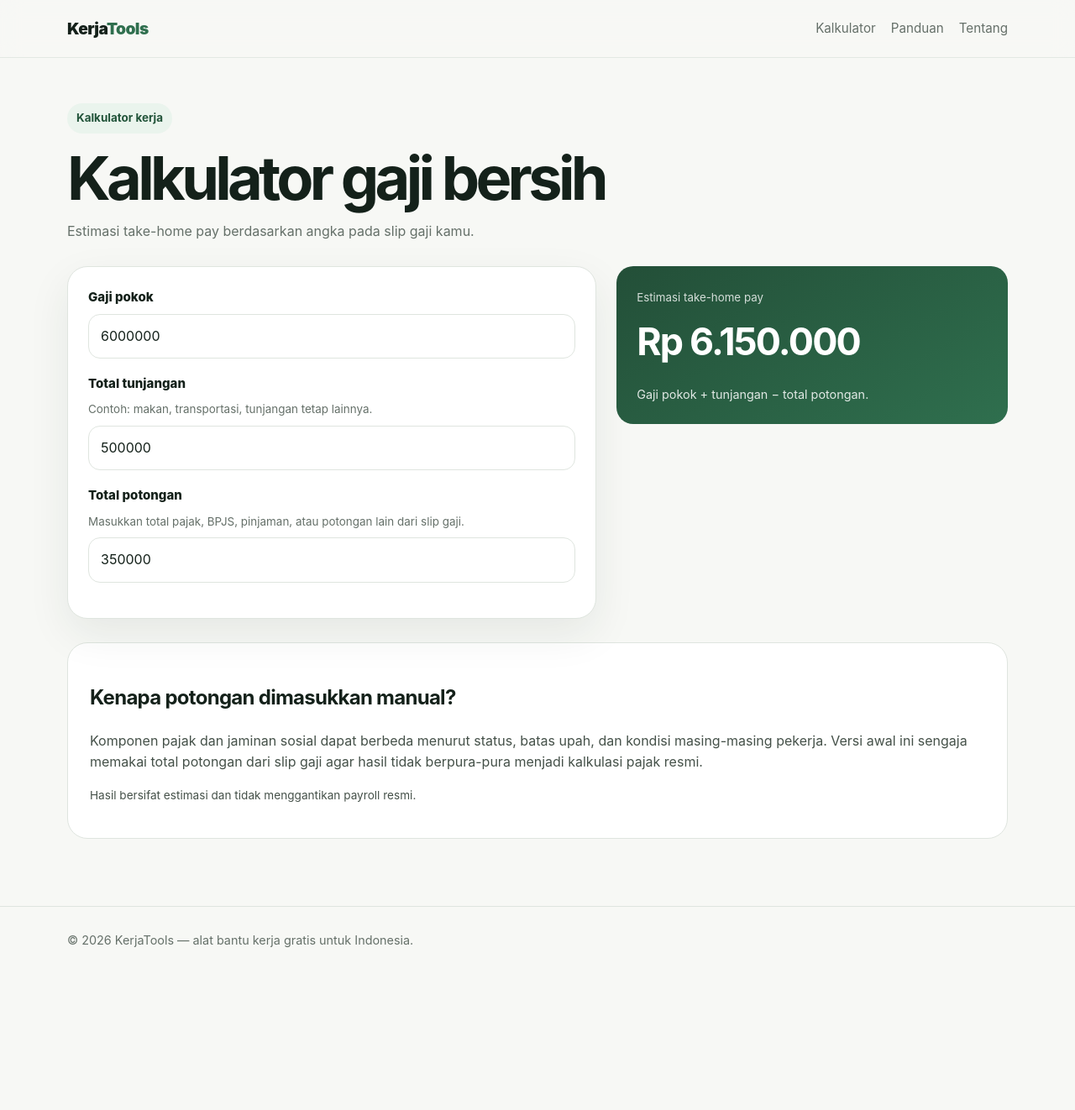
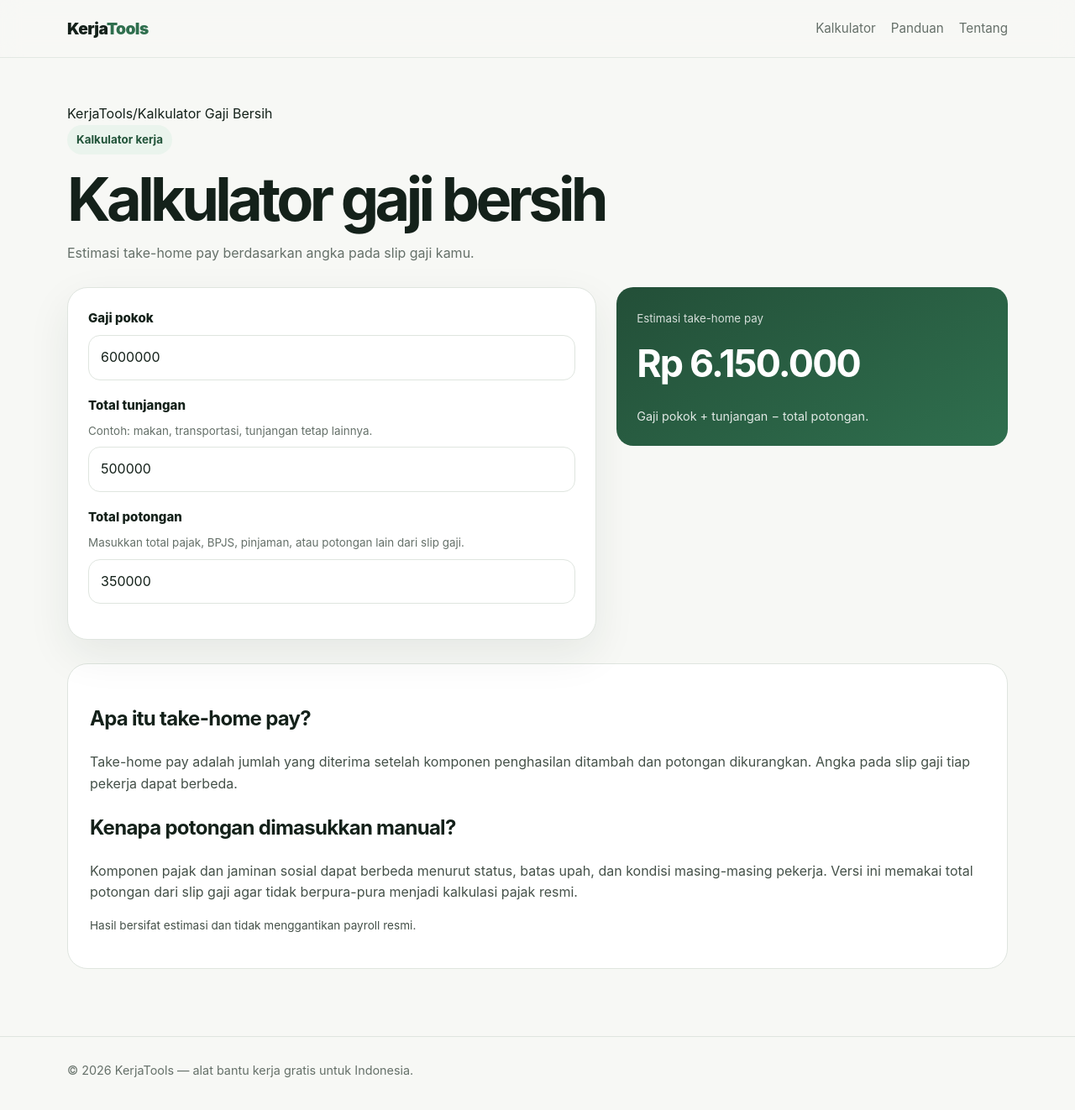
Before and after one commit to alfindevin/kerja-tools, a Next.js app: page /kalkulator-gaji-bersih in a window 1280 px wide. Shown: the top 1322 px of the page at 84% size. Before the commit the page ends 1181 px from the top, so only its background shows below. Built offline with nearby package versions, Linux system fonts and the light colour scheme; no server answers.

Commit message:
seo: add canonical and app schema to take home pay calculator

```diff
--- a/app/kalkulator-gaji-bersih/page.tsx
+++ b/app/kalkulator-gaji-bersih/page.tsx
@@ -1,15 +1,39 @@
 import type { Metadata } from 'next';
 import TakeHomePayCalculator from './TakeHomePayCalculator';
+import Breadcrumbs from '@/components/Breadcrumbs';
+import JsonLd from '@/components/JsonLd';
+import { siteUrl } from '@/lib/site';
 
 export const metadata: Metadata = {
-  title: 'Kalkulator Gaji Bersih / Take-Home Pay',
-  description: 'Hitung estimasi gaji bersih dari gaji pokok, tunjangan, dan potongan bulanan.'
+  title: 'Kalkulator Gaji Bersih — Hitung Take-Home Pay',
+  description: 'Hitung estimasi take-home pay dari gaji pokok, tunjangan, dan total potongan bulanan.',
+  alternates: { canonical: '/kalkulator-gaji-bersih' }
 };
 
 export default function Page() {
+  const schema = {
+    '@context': 'https://schema.org',
+    '@type': 'WebApplication',
+    name: 'Kalkulator Gaji Bersih KerjaTools',
+    url: siteUrl('/kalkulator-gaji-bersih'),
+    applicationCategory: 'FinanceApplication',
+    operatingSystem: 'Any',
+    inLanguage: 'id-ID',
+    description: 'Kalkulator gratis untuk mengestimasi gaji bersih atau take-home pay.',
+    offers: { '@type': 'Offer', price: '0', priceCurrency: 'IDR' }
+  };
+
   return <main className="tool-shell"><div className="container">
+    <JsonLd data={schema} />
+    <Breadcrumbs items={[{ name: 'KerjaTools', href: '/' }, { name: 'Kalkulator Gaji Bersih' }]} />
     <header className="tool-head"><span className="eyebrow">Kalkulator kerja</span><h1>Kalkulator gaji bersih</h1><p>Estimasi take-home pay berdasarkan angka pada slip gaji kamu.</p></header>
     <TakeHomePayCalculator />
-    <article className="content"><h2>Kenapa potongan dimasukkan manual?</h2><p>Komponen pajak dan jaminan sosial dapat berbeda menurut status, batas upah, dan kondisi masing-masing pekerja. Versi awal ini sengaja memakai total potongan dari slip gaji agar hasil tidak berpura-pura menjadi kalkulasi pajak resmi.</p><p className="disclaimer">Hasil bersifat estimasi dan tidak menggantikan payroll resmi.</p></article>
+    <article className="content seo-content">
+      <h2>Apa itu take-home pay?</h2>
+      <p>Take-home pay adalah jumlah yang diterima setelah komponen penghasilan ditambah dan potongan dikurangkan. Angka pada slip gaji tiap pekerja dapat berbeda.</p>
+      <h2>Kenapa potongan dimasukkan manual?</h2>
+      <p>Komponen pajak dan jaminan sosial dapat berbeda menurut status, batas upah, dan kondisi masing-masing pekerja. Versi ini memakai total potongan dari slip gaji agar tidak berpura-pura menjadi kalkulasi pajak resmi.</p>
+      <p className="disclaimer">Hasil bersifat estimasi dan tidak menggantikan payroll resmi.</p>
+    </article>
   </div></main>;
 }
```
